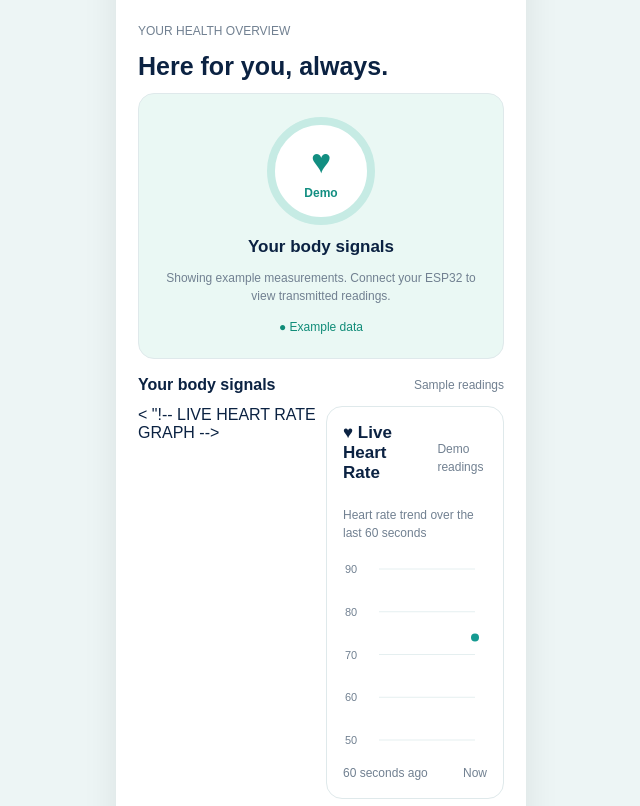
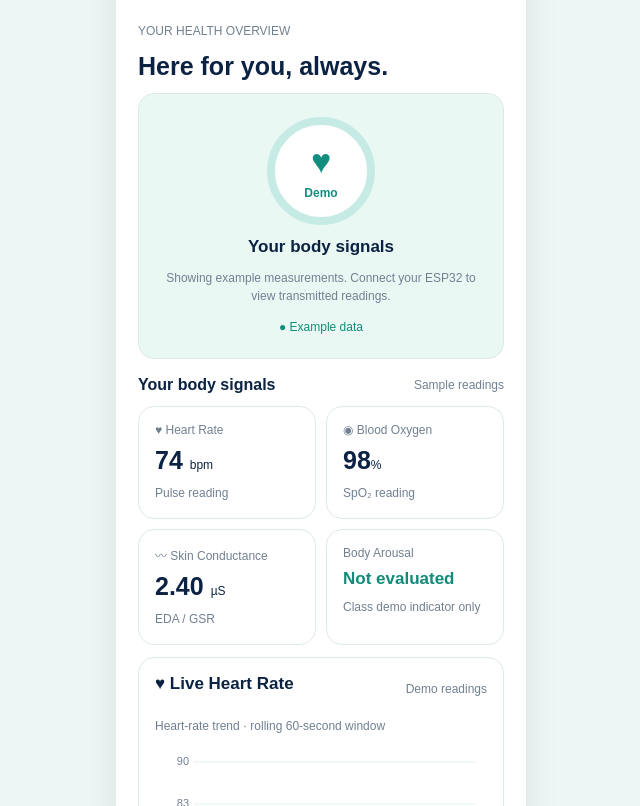
Before and after one commit to malloryhanna04-afk/wristimal-app, a plain HTML site: page index.html in a window 1280 px wide. Shown: the part 113-919 px from the top of the page, without its empty margins (319-959 px from the left). Drawn offline with Linux system fonts and the light colour scheme.

Commit message:
Update index.html

```diff
--- a/index.html
+++ b/index.html
@@ -51,12 +51,18 @@
  <div class="card status-card"><div class="status-circle"><div class="status-icon">♥</div><div class="status-label" id="statusLabel">Demo</div></div><h2 id="statusTitle">Your body signals</h2><p class="muted" id="statusMessage">Showing example measurements. Connect your ESP32 to view transmitted readings.</p><span class="good" style="font-size:12px" id="monitoringState">● Example data</span></div>
  <div class="row" style="margin:17px 0 12px"><strong>Your body signals</strong><span class="muted" id="dataSource">Sample readings</span></div>
  <div class="metrics">
- < "!-- LIVE HEART RATE GRAPH -->
-  <div class="card"><div class="row"><h2>♥ Live Heart Rate</h2><span class="muted" id="hrGraphSource"> Demo readings</span></div><p class="muted"> Heart rate trend over the last 60 seconds</p><canvas id="heartRateChart" style="width:100%;height:210px;display:block;" aria-label="Heart rate trend graph" role="img"></canvas><div class="row"><span class="muted">60 seconds ago</span><span class="muted">Now</span></div></div>
   <div class="card"><div class="metric-name">♥ Heart Rate</div><div class="metric-value"><span id="heartRate">74</span> <span class="metric-unit">bpm</span></div><div class="muted">Pulse reading</div></div>
   <div class="card"><div class="metric-name">◉ Blood Oxygen</div><div class="metric-value"><span id="oxygen">98</span><span class="metric-unit">%</span></div><div class="muted">SpO₂ reading</div></div>
   <div class="card"><div class="metric-name">〰 Skin Conductance</div><div class="metric-value"><span id="conductance">2.40</span> <span class="metric-unit">µS</span></div><div class="muted">EDA / GSR</div></div>
   <div class="card"><div class="metric-name">Body Arousal</div><div class="metric-value good" id="stressLevel" style="font-size:17px">Not evaluated</div><div class="muted">Class demo indicator only</div></div>
+ </div>
+ <!-- Live heart-rate graph spans the whole Home screen width -->
+ <div class="card" id="homeHeartRatePanel">
+  <div class="row"><h2>♥ Live Heart Rate</h2><span class="muted" id="hrGraphSource">Demo readings</span></div>
+  <p class="muted">Heart-rate trend · rolling 60-second window</p>
+  <canvas id="heartRateChart" style="width:100%;height:205px;display:block" role="img" aria-label="Heart-rate trend in beats per minute"></canvas>
+  <div class="row"><span class="muted">60 seconds ago</span><span class="muted">Now</span></div>
+  <button class="btn outline full" onclick="resetHeartRateGraph()">Clear Heart Rate Graph</button>
  </div>
  <div class="card soft"><div class="row"><div><strong style="font-size:13px">Active Profile</strong><div class="muted" id="homeProfile">General Wellness</div></div><button class="btn secondary" onclick="navigate('profiles')">Change</button></div></div>
  <div class="card"><div class="row"><div><strong style="font-size:13px">Wristimal Band Battery</strong><div class="muted">Not sent by sample firmware</div></div><strong id="batteryValue">—</strong></div></div>
@@ -156,7 +162,7 @@ const DEMO_ANXIETY_HR_INCREASE=15, DEMO_ANXIETY_EDA_RATIO=1.30, DEMO_POTS_HR_INC
 function showNotice(t){$("notice").textContent=t;$("notice").style.display="block";}
 function modeText(id,t){$(id).textContent=t;}
 function selectedProfile(){return document.querySelector('input[name="profile"]:checked')?.value||"General Wellness";}
-function navigate(id){document.querySelectorAll(".page").forEach(p=>p.classList.toggle("active",p.id===id));document.querySelectorAll(".nav button").forEach(b=>b.classList.toggle("active",b.dataset.nav===id));$("notice").style.display="none";if(id==="profiles")requestAnimationFrame(drawAllCharts);}
+function navigate(id){document.querySelectorAll(".page").forEach(p=>p.classList.toggle("active",p.id===id));document.querySelectorAll(".nav button").forEach(b=>b.classList.toggle("active",b.dataset.nav===id));$("notice").style.display="none";if(id==="profiles"||id==="home")requestAnimationFrame(()=>{drawAllCharts();drawHeartRateGraph();});}
 function updateProfileControls(){const p=selectedProfile();$("anxietyControls").style.display=p==="Anxiety / Panic Support"?"block":"none";$("potsControls").style.display=p==="POTS / Orthostatic Support"?"block":"none";requestAnimationFrame(drawAllCharts);}
 document.querySelectorAll('input[name="profile"]').forEach(r=>r.addEventListener("change",function(){document.querySelectorAll(".profile-choice").forEach(e=>e.classList.remove("selected"));this.closest(".profile-choice").classList.add("selected");modeText("selectedProfile",this.value);modeText("homeProfile",this.value);modeText("profileDescription",profileDescriptions[this.value]);updateProfileControls();}));
 
@@ -166,6 +172,7 @@ function setMeasurements(hr,spo2,eda,source,{chart=true,time=Date.now(),evaluate
  latestReading={heartRate:hr,oxygen:spo2,conductance:eda};
  modeText("heartRate",Math.round(hr));modeText("oxygen",spo2.toFixed(0));modeText("conductance",eda.toFixed(2));modeText("dataSource",source);
  if(chart){
+   addHeartRatePoint(hr,source,time);
    // Only the active mode records data, so the graph stays meaningful.
    if(selectedProfile()==="Anxiety / Panic Support")pushPoint(anxietyPoints,{t:time,hr,eda});
    if(selectedProfile()==="POTS / Orthostatic Support"&&potsStanding&&potsStart!==null)pushPoint(potsPoints,{t:Math.max(0,(time-potsStart)/1000),hr});
@@ -175,7 +182,7 @@ function setMeasurements(hr,spo2,eda,source,{chart=true,time=Date.now(),evaluate
 }
 function pushPoint(arr,p){arr.push(p);if(arr.length>LIMIT)arr.shift();}
 function simulateAlert(){if(live){showNotice("Disconnect before using example data.");return;}setMeasurements(112,97,5.8,"Simulated alert");modeText("stressLevel","Demo change");$("stressLevel").className="metric-value warning";modeText("statusLabel","Check in");modeText("statusTitle","Example signals changed");modeText("statusMessage","This change is simulated, not a medical assessment.");navigate("home");showNotice("Simulated only. No contact notified.");}
-function resetReadings(){if(live){showNotice("Disconnect before resetting the example readings.");return;}setMeasurements(74,98,2.4,"Sample readings",{chart:false});anxietyPoints.length=0;potsPoints.length=0;anxietyBaseline=null;potsBaseline=null;potsStanding=false;potsStart=null;anxietyChangeCount=0;potsChangeCount=0;modeText("anxietyHRBaseline","Not set");modeText("anxietyEDABaseline","Not set");modeText("potsBaseline","Not set");modeText("potsDifference","—");modeText("anxietyResponse","Record a baseline to begin.");modeText("potsResponse","Record a resting baseline first.");modeText("potsGraphNote","Start a standing observation to display time after standing.");modeText("stressLevel","Not evaluated");$("stressLevel").className="metric-value good";modeText("statusLabel","Demo");modeText("statusTitle","Your body signals");modeText("statusMessage","Showing example measurements. Connect your ESP32 to view transmitted readings.");drawAllCharts();navigate("home");showNotice("Example readings and profile baselines reset.");}
+function resetReadings(){if(live){showNotice("Disconnect before resetting the example readings.");return;}setMeasurements(74,98,2.4,"Sample readings",{chart:false});anxietyPoints.length=0;potsPoints.length=0;resetHeartRateGraph();anxietyBaseline=null;potsBaseline=null;potsStanding=false;potsStart=null;anxietyChangeCount=0;potsChangeCount=0;modeText("anxietyHRBaseline","Not set");modeText("anxietyEDABaseline","Not set");modeText("potsBaseline","Not set");modeText("potsDifference","—");modeText("anxietyResponse","Record a baseline to begin.");modeText("potsResponse","Record a resting baseline first.");modeText("potsGraphNote","Start a standing observation to display time after standing.");modeText("stressLevel","Not evaluated");$("stressLevel").className="metric-value good";modeText("statusLabel","Demo");modeText("statusTitle","Your body signals");modeText("statusMessage","Showing example measurements. Connect your ESP32 to view transmitted readings.");drawAllCharts();navigate("home");showNotice("Example readings and profile baselines reset.");}
 function startCalming(){showNotice("Breathing demo: inhale for 4 seconds, exhale for 6 seconds. No command is sent to the band.");}
 function updateIntensity(){modeText("intensityLabel","Level "+$("intensity").value);}
 function testVibration(){showNotice("Demo vibration intensity: "+$("intensity").value+". No physical vibration command sent.");}
@@ -223,100 +230,63 @@ function prepareEmergencyMessage(){if(!emergencyContact){showNotice("Save a cont
 
 // ESP32 BLE notification format: HR,SpO2,EDA e.g. 74,98,2.40
 function bluetoothStatus(t){modeText("bluetoothStatus",t);}
-function onDisconnected(){live=false;wristimalCharacteristic=null;bluetoothStatus("Disconnected — readings may be stale");modeText("headerConnection","● Disconnected");modeText("monitoringState","● Not receiving data");modeText("dataSource","Last received readings");modeText("statusTitle","Band disconnected");modeText("statusMessage","Reconnect to resume measurements.");}
+function onDisconnected(){live=false;wristimalCharacteristic=null;bluetoothStatus("Disconnected — readings may be stale");modeText("headerConnection","● Disconnected");modeText("monitoringState","● Not receiving data");modeText("dataSource","Last received readings");modeText("hrGraphSource","Disconnected — previous readings");modeText("statusTitle","Band disconnected");modeText("statusMessage","Reconnect to resume measurements.");}
 async function connectWristimal(){if(!navigator.bluetooth){bluetoothStatus("Web Bluetooth unavailable. Use Chrome or Edge on a laptop with HTTPS/localhost.");return;}try{bluetoothStatus("Choose Wristimal in the Bluetooth picker...");wristimalDevice=await navigator.bluetooth.requestDevice({filters:[{name:"Wristimal"}],optionalServices:[SERVICE_UUID]});wristimalDevice.addEventListener("gattserverdisconnected",onDisconnected);const server=await wristimalDevice.gatt.connect(),service=await server.getPrimaryService(SERVICE_UUID);wristimalCharacteristic=await service.getCharacteristic(DATA_UUID);wristimalCharacteristic.addEventListener("characteristicvaluechanged",receiveWristimalData);await wristimalCharacteristic.startNotifications();live=true;lastPacketAt=0;bluetoothStatus("Connected — waiting for ESP32 data...");modeText("headerConnection","● ESP32 connected");modeText("monitoringState","● Waiting for data");modeText("dataSource","Waiting for data");modeText("statusTitle","Connected to Wristimal");modeText("statusMessage","Waiting for transmitted sensor values.");}catch(err){bluetoothStatus("Connection failed: "+err.message);console.error(err);}}
-function receiveWristimalData(event){const v=event.target.value,bytes=new Uint8Array(v.buffer,v.byteOffset,v.byteLength),packet=new TextDecoder().decode(bytes).trim(),parts=packet.split(",");if(parts.length!==3||parts.some(x=>x.trim()==="")){console.warn("Bad packet",packet);return;}const nums=parts.map(Number);if(nums.some(x=>!Number.isFinite(x))){console.warn("Bad values",packet);return;}const [hr,spo2,eda]=nums;if(hr<=0||hr>300||spo2<0||spo2>100||eda<0)return;lastPacketAt=Date.now();setMeasurements(hr,spo2,eda,"ESP32 readings");processModeReading({heartRate:hr,oxygen:spo2,conductance:eda});bluetoothStatus("Connected — receiving measurements");modeText("monitoringState","● BLE readings received");modeText("statusTitle","Receiving body signals");modeText("statusMessage","Values transmitted by ESP32. Medical assessment is not enabled.");modeText("statusLabel","Connected");modeText("stressLevel","Not evaluated");$("stressLevel").className="metric-value good";}
+function receiveWristimalData(event){const v=event.target.value,bytes=new Uint8Array(v.buffer,v.byteOffset,v.byteLength),packet=new TextDecoder().decode(bytes).trim(),parts=packet.split(",");if(parts.length!==3||parts.some(x=>x.trim()==="")){console.warn("Bad packet",packet);return;}const nums=parts.map(Number);if(nums.some(x=>!Number.isFinite(x))){console.warn("Bad values",packet);return;}const [hr,spo2,eda]=nums;if(hr<=0||hr>300||spo2<0||spo2>100||eda<0)return;lastPacketAt=Date.now();setMeasurements(hr,spo2,eda,"ESP32 readings");bluetoothStatus("Connected — receiving measurements");modeText("monitoringState","● BLE readings received");modeText("statusTitle","Receiving body signals");modeText("statusMessage","Values transmitted by ESP32. Medical assessment is not enabled.");modeText("statusLabel","Connected");modeText("stressLevel","Not evaluated");$("stressLevel").className="metric-value good";}
 function disconnectWristimal(){if(wristimalDevice?.gatt?.connected)wristimalDevice.gatt.disconnect();else onDisconnected();}
 setInterval(()=>{if(live&&lastPacketAt&&Date.now()-lastPacketAt>5000){bluetoothStatus("Connected, but no data for more than 5 seconds");modeText("monitoringState","● Data stream stale");modeText("dataSource","Stale readings");}},1000);
-loadEmergencyContact();updateProfileControls();
-
-
-// WRISTIMAL LIVE HEART RATE GRAPH
-const heartRateHistory = [];
-const HR_WINDOW_MS = 60000;
-let heartRateGraphMode = null;
-function addHeartRatePoint(hr, source) {if (!Number.isFinite(hr) || hr <= 0 || hr > 300) {return;}
-// Keep demo and real ESP32 data separate.
-  const mode = source === "ESP32 readings"? "live": "demo";
-  if (heartRateGraphMode !== mode) {heartRateHistory.length = 0;heartRateGraphMode = mode;}
-  const now = Date.now();
-  heartRateHistory.push({time: now,value: hr});
-// Keep only 60 seconds of readings.
-  while (heartRateHistory.length && heartRateHistory[0].time < now - HR_WINDOW_MS) {heartRateHistory.shift();}
-  document.getElementById("hrGraphSource").textContent = mode === "live"? "ESP32 readings": "Demo readings";
-  drawHeartRateGraph();}
-function drawHeartRateGraph() {const canvas = document.getElementById("heartRateChart");
-  if (!canvas) return;
-  const width = canvas.clientWidth;
-  const height = canvas.clientHeight;
-  if (!width || !height) return;
-  const dpr = window.devicePixelRatio || 1;
-  canvas.width = Math.round(width * dpr);
-  canvas.height = Math.round(height * dpr);
-  const ctx = canvas.getContext("2d");
-  ctx.scale(dpr, dpr);
-  const left = 36;
-  const right = 12;
-  const top = 15;
-  const bottom = 24;
-  const plotWidth = width - left - right;
-  const plotHeight = height - top - bottom;
-  ctx.clearRect(0, 0, width, height);
-  const values = heartRateHistory.map(p => p.value);
-
-  // Give the graph useful vertical boundaries.
-  const minValue = values.length? Math.min(...values): 60;
-  const maxValue = values.length? Math.max(...values): 100;
-  const yMin = Math.max(0, Math.floor((minValue - 15) / 10) * 10);
-  const yMax = Math.ceil((maxValue + 15) / 10) * 10;
-  const yRange = Math.max(10, yMax - yMin);
-
-  // Draw grid lines and BPM labels.
-  ctx.font = "11px Arial";
-  ctx.fillStyle = "#718091";
-  ctx.strokeStyle = "#e5eff0";
-  ctx.lineWidth = 1;
-
-  for (let i = 0; i <= 4; i++) {const y = top + (plotHeight * i / 4);
-    const bpm = yMax - (yRange * i / 4);
-    ctx.beginPath();
-    ctx.moveTo(left, y);
-    ctx.lineTo(width - right, y);
-    ctx.stroke();
-    ctx.fillText(Math.round(bpm).toString(),2,y + 4);}
-  if (heartRateHistory.length === 0) return;
-  const now = Date.now();
-  const xFor = point => left + plotWidth * (1 - (now - point.time) / HR_WINDOW_MS);
-  const yFor = point =>top + plotHeight * (1 - (point.value - yMin) / yRange);
-
-  // Draw the heart rate line.
-  ctx.beginPath();
-  ctx.strokeStyle = "#159a91";
-  ctx.lineWidth = 3;
-  ctx.lineJoin = "round";
-  ctx.lineCap = "round";
-
-  heartRateHistory.forEach((point, index) => {
-    const x = xFor(point);
-    const y = yFor(point);
-
-    if (index === 0) {ctx.moveTo(x, y);} else {ctx.lineTo(x, y);}});
-  ctx.stroke();
-
-  // Mark the newest reading.
-  const last = heartRateHistory[heartRateHistory.length - 1];
-
-  ctx.beginPath();
-  ctx.arc(xFor(last), yFor(last), 4, 0, Math.PI * 2);
-  ctx.fillStyle = "#159a91";
-  ctx.fill();}
-
-// Draw the graph when the window resizes.
+// Universal Home graph: one sample per incoming reading, rolling 60 seconds.
+// Uses the same shared measurement pipeline as the profile graphs.
+const heartRateHistory=[];
+const HR_WINDOW_MS=60000;
+let homeGraphMode=null;
+function addHeartRatePoint(hr,source,time=Date.now()){
+  if(!Number.isFinite(hr)||hr<=0||hr>300)return;
+  const mode=source==="ESP32 readings"?"live":"demo";
+  if(homeGraphMode!==mode){heartRateHistory.length=0;homeGraphMode=mode;}
+  heartRateHistory.push({time,value:hr});
+  heartRateHistory.sort((a,b)=>a.time-b.time);
+  while(heartRateHistory.length>250)heartRateHistory.shift();
+  const newest=heartRateHistory[heartRateHistory.length-1].time;
+  while(heartRateHistory.length&&heartRateHistory[0].time<newest-HR_WINDOW_MS)heartRateHistory.shift();
+  modeText("hrGraphSource",mode==="live"?"ESP32 readings":"Demo readings");
+  drawHeartRateGraph();
+}
+function resetHeartRateGraph(){
+  heartRateHistory.length=0;
+  homeGraphMode=null;
+  modeText("hrGraphSource",live?"ESP32 — awaiting points":"Demo readings");
+  drawHeartRateGraph();
+}
+function drawHeartRateGraph(){
+ const canvas=$("heartRateChart");if(!canvas||!canvas.clientWidth)return;
+ const w=canvas.clientWidth,h=canvas.clientHeight||205,dpr=window.devicePixelRatio||1;
+ canvas.width=Math.round(w*dpr);canvas.height=Math.round(h*dpr);
+ const ctx=canvas.getContext("2d");ctx.setTransform(dpr,0,0,dpr,0,0);ctx.clearRect(0,0,w,h);
+ const pad={l:39,r:12,t:15,b:22};const pw=w-pad.l-pad.r,ph=h-pad.t-pad.b;
+ ctx.font="11px Arial";ctx.textBaseline="middle";
+ if(!heartRateHistory.length){ctx.fillStyle="#718091";ctx.fillText("Waiting for heart-rate readings...",10,h/2);return;}
+ const values=heartRateHistory.map(p=>p.value);
+ const low=Math.max(0,Math.floor((Math.min(...values)-12)/10)*10);
+ const high=Math.max(low+20,Math.ceil((Math.max(...values)+12)/10)*10);
+ for(let i=0;i<=4;i++){
+  const y=pad.t+ph*i/4;
+  ctx.strokeStyle="#e5eff0";ctx.lineWidth=1;ctx.beginPath();ctx.moveTo(pad.l,y);ctx.lineTo(w-pad.r,y);ctx.stroke();
+  ctx.fillStyle="#718091";ctx.textAlign="right";ctx.fillText(String(Math.round(high-(high-low)*i/4)),pad.l-5,y);
+ }
+ const latest=heartRateHistory[heartRateHistory.length-1].time;
+ // The last point stays at the right; a 60s window is drawn to its left.
+ const x=p=>pad.l+pw*(1-(latest-p.time)/HR_WINDOW_MS);
+ const y=p=>pad.t+ph*(1-(p.value-low)/(high-low));
+ ctx.save();ctx.beginPath();ctx.rect(pad.l,pad.t,pw,ph);ctx.clip();
+ ctx.strokeStyle="#159a91";ctx.lineWidth=3;ctx.lineCap="round";ctx.lineJoin="round";ctx.beginPath();
+ heartRateHistory.forEach((p,i)=>i?ctx.lineTo(x(p),y(p)):ctx.moveTo(x(p),y(p)));ctx.stroke();
+ const end=heartRateHistory[heartRateHistory.length-1];ctx.beginPath();ctx.arc(x(end),y(end),4,0,Math.PI*2);ctx.fillStyle="#159a91";ctx.fill();ctx.restore();
+}
 window.addEventListener("resize",drawHeartRateGraph);
 
-// Initial example reading.
-addHeartRatePoint(74, "Sample readings");
-
+loadEmergencyContact();updateProfileControls();
+addHeartRatePoint(74,"Sample readings");
 </script>
 </body>
 </html>
```
